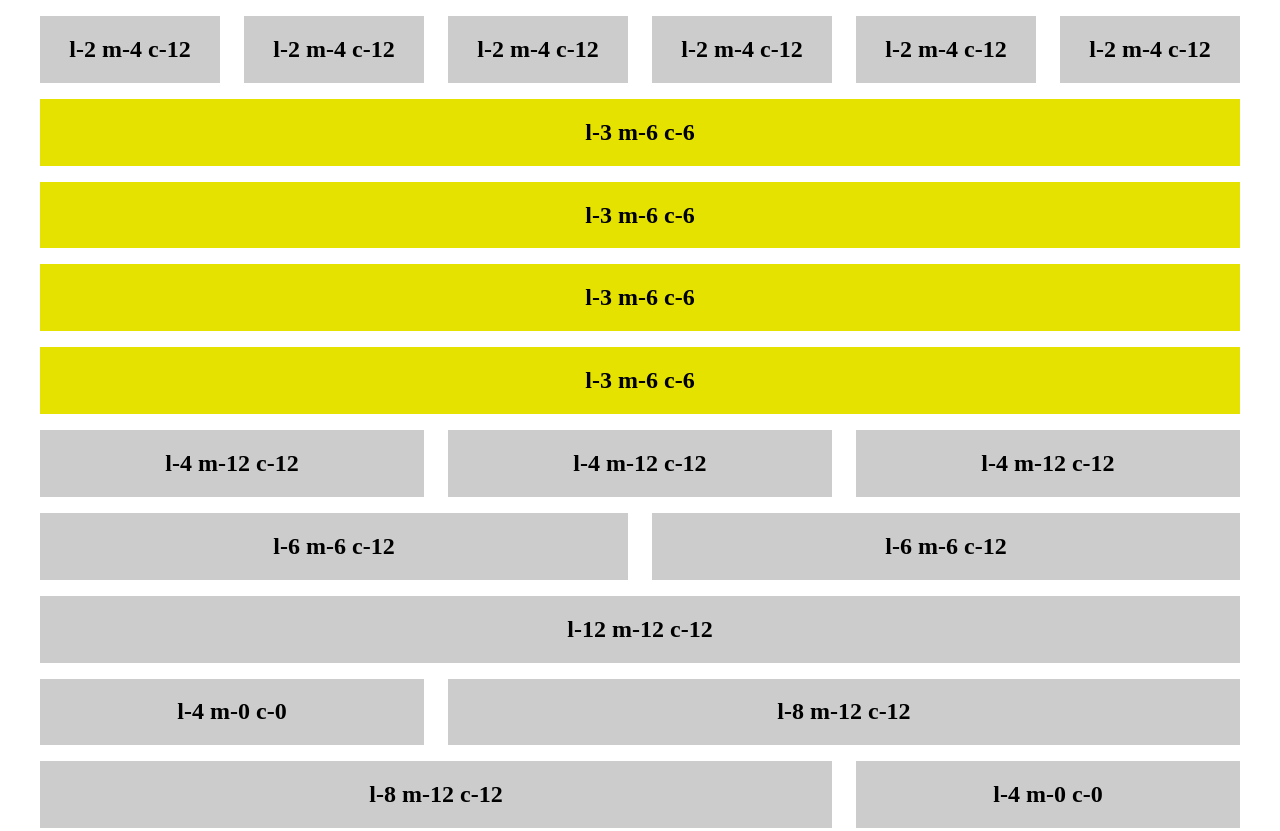
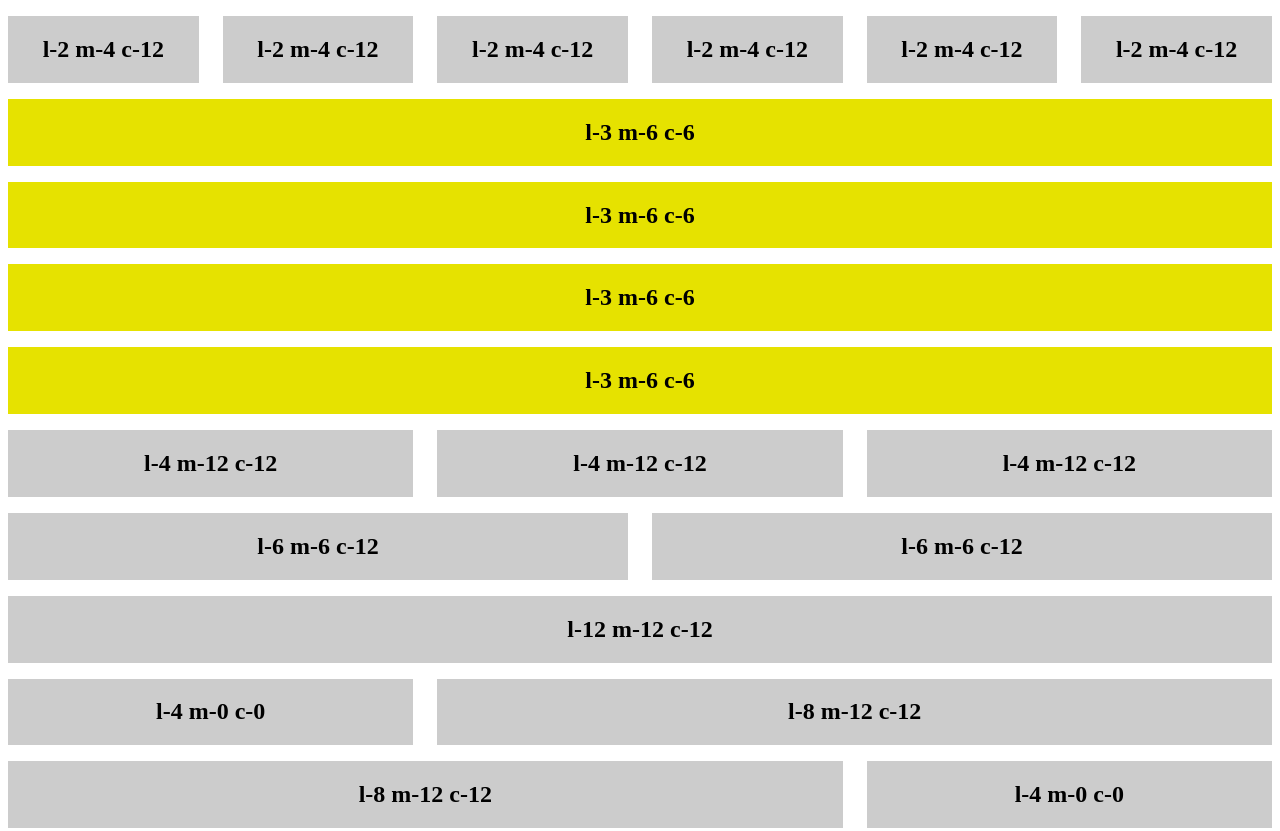
Before and after one commit to TranHoangNhu/Responsive_Grid_By_Nhu, a plain HTML site: page index.html in a window 1280 px wide. Shown: the top 831 px of the page. Drawn offline with Linux system fonts and the light colour scheme.

Commit message:
fix kich thuoc container

```diff
--- a/assets/css/grid.css
+++ b/assets/css/grid.css
@@ -5,7 +5,7 @@
 }
 
 .grid.wide {
-  max-width: 1200px;
+  max-width: 1388px;
   margin: 0 auto;
 }
 
```
